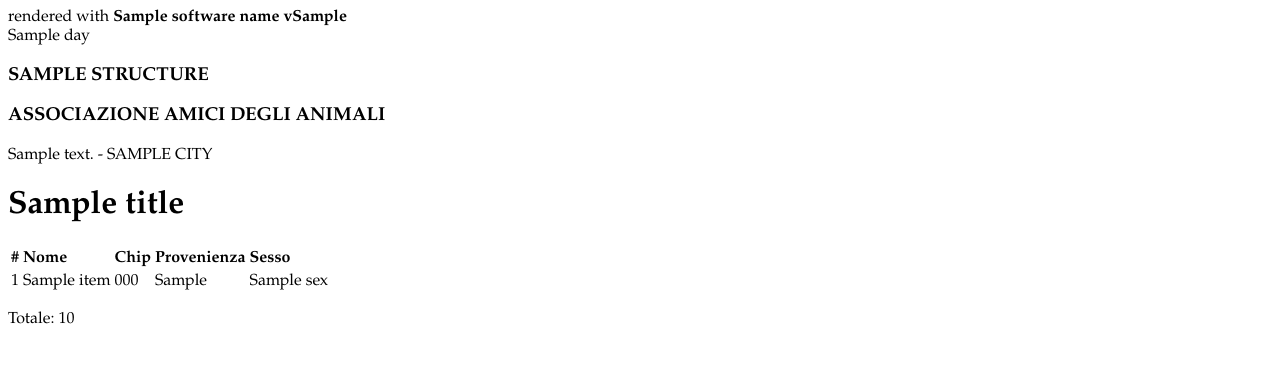
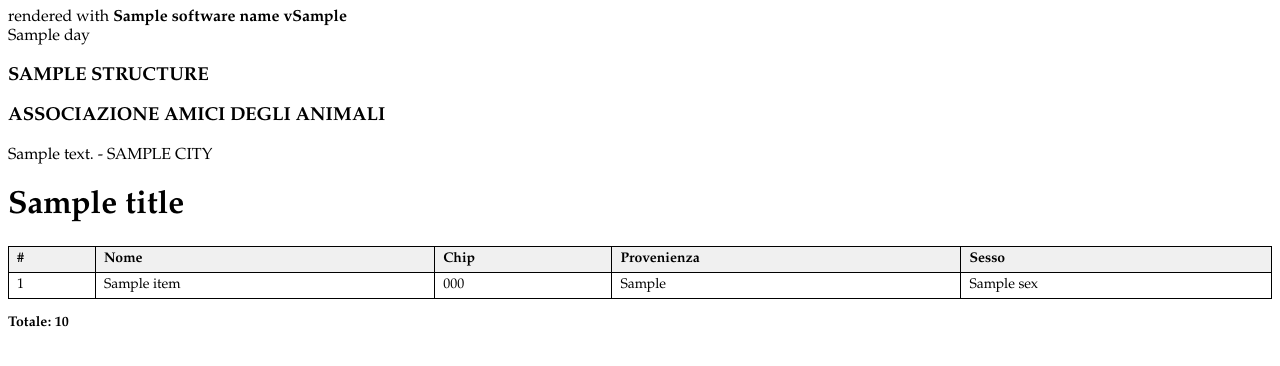
Before and after one commit to samu9/hermadata, a Python web app: template backend/hermadata/reports/templates/animal_list.jinja in a window 1280 px wide. Shown: the top 366 px of the page. Run offline with Jinja, Linux system fonts and the light colour scheme; the template is opened without the code that fills it: most values are stand-ins (such as "Sample title", 1, 10 or a date in 2020).

Commit message:
fix(template): standardize animal list table styling and structure

```diff
--- a/backend/hermadata/reports/templates/animal_list.jinja
+++ b/backend/hermadata/reports/templates/animal_list.jinja
@@ -5,30 +5,45 @@
         size: A4 landscape;
         margin: 1.5cm 1.5cm 2cm 1.5cm;
     }
+    .animal-list-table {
+        width: 100%;
+        border-collapse: collapse;
+        font-size: 0.875rem;
+    }
+    .animal-list-table th,
+    .animal-list-table td {
+        border: 1px solid #000;
+        padding: 4px 8px;
+        text-align: left;
+    }
+    .animal-list-table thead th {
+        background-color: #f0f0f0;
+        font-weight: bold;
+    }
 </style>
 {% endblock %}
 {% block content %}
-<table class="w-full border-collapse text-sm">
+<table class="animal-list-table">
     <thead>
-        <tr class="border-b-2 border-black">
-            <th class="text-left py-2 px-2">#</th>
-            <th class="text-left py-2 px-2">Nome</th>
-            <th class="text-left py-2 px-2">Chip</th>
-            <th class="text-left py-2 px-2">Provenienza</th>
-            <th class="text-left py-2 px-2">Sesso</th>
+        <tr>
+            <th>#</th>
+            <th>Nome</th>
+            <th>Chip</th>
+            <th>Provenienza</th>
+            <th>Sesso</th>
         </tr>
     </thead>
     <tbody>
         {% for item in items %}
-        <tr class="border-b border-gray-300">
-            <td class="py-1 px-2">{{ loop.index }}</td>
-            <td class="py-1 px-2">{{ item.name or '' }}</td>
-            <td class="py-1 px-2 font-mono">{{ item.chip_code or '' }}</td>
-            <td class="py-1 px-2">{{ item.origin_city }}</td>
-            <td class="py-1 px-2">{{ item.sex or '' }}</td>
+        <tr>
+            <td>{{ loop.index }}</td>
+            <td>{{ item.name or '' }}</td>
+            <td>{{ item.chip_code or '' }}</td>
+            <td>{{ item.origin_city }}</td>
+            <td>{{ item.sex or '' }}</td>
         </tr>
         {% endfor %}
     </tbody>
 </table>
-<p class="mt-4 text-sm font-bold">Totale: {{ total }}</p>
+<p style="margin-top: 1rem; font-size: 0.875rem; font-weight: bold;">Totale: {{ total }}</p>
 {% endblock %}
```
